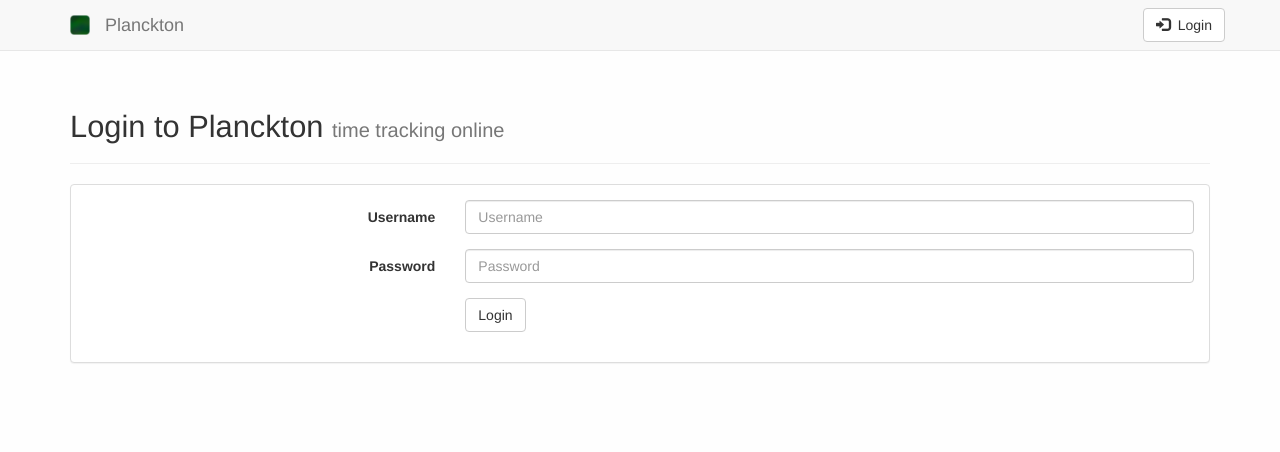
After one commit to codedust/planckton, a Django app: page /login/ in a window 1280 px wide. The commit adds this page. Shown: the top 452 px of the page. Run offline with Django 3.2, Linux system fonts and the light colour scheme; some libraries are stand-ins or nearby versions.

Commit message:
Add login and logout buttons

```diff
--- a/timetracker/static/timetracker/style.css
+++ b/timetracker/static/timetracker/style.css
@@ -11,7 +11,7 @@
 body {
   background-color: #fefefe;
   margin: 0;
-  padding: 2em 0 5em 0;
+  padding: 70px 0 5em 0;
 }
 
 .initiallyhidden {
@@ -38,6 +38,10 @@ body {
   margin-top: 3em;
 }
 
+.margin-bottom1 {
+  margin-bottom: 1em;
+}
+
 .margin-bottom2 {
   margin-bottom: 2em;
 }
@@ -60,6 +64,11 @@ body {
 
 .nowrap {
   white-space:nowrap;
+}
+
+.navbar-brand img {
+  width: 20px;
+  height: 20px;
 }
 
 .page-header h1 {
--- /dev/null
+++ b/timetracker/templates/registration/login.html
@@ -0,0 +1,54 @@
+{% extends "timetracker/base.html" %}
+
+{% block content %}
+<div class="container">
+  <div class="page-header">
+    <h1>Login to Planckton <small>time tracking online</small></h1>
+  </div>
+
+  {% if form.errors %}
+  <div class="alert alert-danger" role="alert">
+    Your username and password didn't match. Please try again.
+  </div>
+  {% endif %}
+
+  <div class="panel panel-default">
+    <div class="panel-body">
+    {% if next %}
+      {% if user.is_authenticated %}
+      <p>Your account doesn't have access to this page. To proceed,
+      please login with an account that has access.</p>
+      {% else %}
+      <p>Please login to control the time.</p>
+      {% endif %}
+    {% endif %}
+
+    <form method="post" action="" class="form-horizontal">
+      {% csrf_token %}
+      <input type="hidden" name="next" value="{{ next }}" />
+
+      <div class="form-group">
+        <label for="{{ form.username.id_for_label }}" class="col-sm-4 control-label">{{ form.username.label }}</label>
+        <div class="col-sm-8">
+          <input type="text" class="form-control" name="{{ form.username.name }}" placeholder="{{ form.username.label }}">
+        </div>
+      </div>
+      <div class="form-group">
+        <label for="{{ form.password.id_for_label }}" class="col-sm-4 control-label">{{ form.password.label }}</label>
+        <div class="col-sm-8">
+          <input type="password" class="form-control" name="{{ form.password.name }}" placeholder="{{ form.password.label }}">
+        </div>
+      </div>
+      <div class="form-group">
+        <div class="col-sm-offset-4 col-sm-8">
+          <input type="submit" class="btn btn-default" value="Login" />
+        </div>
+      </div>
+    </form>
+    </div>
+  </div>
+
+  {# Assumes you setup the password_reset view in your URLconf #}
+  {# <p><a href="{% url 'password_reset' %}">Lost password?</a></p> #}
+</div>
+{% endblock %}
--- a/timetracker/templates/timetracker/base.html
+++ b/timetracker/templates/timetracker/base.html
@@ -12,6 +12,28 @@
     <link href="{% static 'timetracker/style.css' %}" rel="stylesheet">
   </head>
   <body>
+    <nav class="navbar navbar-default navbar-fixed-top">
+      <div class="container">
+
+        <div class="navbar-header">
+          <a class="navbar-brand" href="/">
+            <img alt="Brand" src="{% static 'timetracker/favicon_128.png' %}">
+          </a>
+          <a class="navbar-brand" href="/">Planckton</a>
+        </div>
+
+        <div class="collapse navbar-collapse">
+          {% if user.is_authenticated %}
+          <a class="btn btn-default navbar-btn navbar-right" href="{% url 'timetracker:logout' %}" role="button"><span class="glyphicon glyphicon-log-out" aria-hidden="true"></span>&nbsp; Logout</a>
+          <p class="navbar-text navbar-right" style="margin-right: 1em;">Signed in as <em>{{ user.username }}</em></p>
+          {% else %}
+          <a class="btn btn-default navbar-btn navbar-right" href="{% url 'timetracker:login' %}" role="button"><span class="glyphicon glyphicon-log-in" aria-hidden="true"></span>&nbsp; Login</a>
+          {% endif %}
+        </div>
+
+      </div>
+    </nav>
+
     {% block content %}{% endblock %}
 
     <script src="{% static 'bower_components/jquery/dist/jquery.min.js' %}"></script>
--- a/timetracker/urls.py
+++ b/timetracker/urls.py
@@ -1,4 +1,5 @@
 from django.conf.urls import url
+from django.contrib.auth import views as auth_views
 
 from . import views
 
@@ -9,4 +10,6 @@ urlpatterns = [
     url(r'^project/create/(?P<employer_id>[0-9]+)/', views.create_project, name='create_project'),
     url(r'^project/edit/(?P<project_id>[0-9]+)/', views.edit_project, name='edit_project'),
     url(r'^project/show/(?P<project_id>[0-9]+)/', views.show_project, name='show_project'),
+    url(r'^login/', auth_views.login, name='login'),
+    url(r'^logout/', views.logout_view, name='logout'),
 ]
```
Also changed, not shown: planckton/settings.py (+8 -0 lines), timetracker/views.py (+6 -1 lines).
